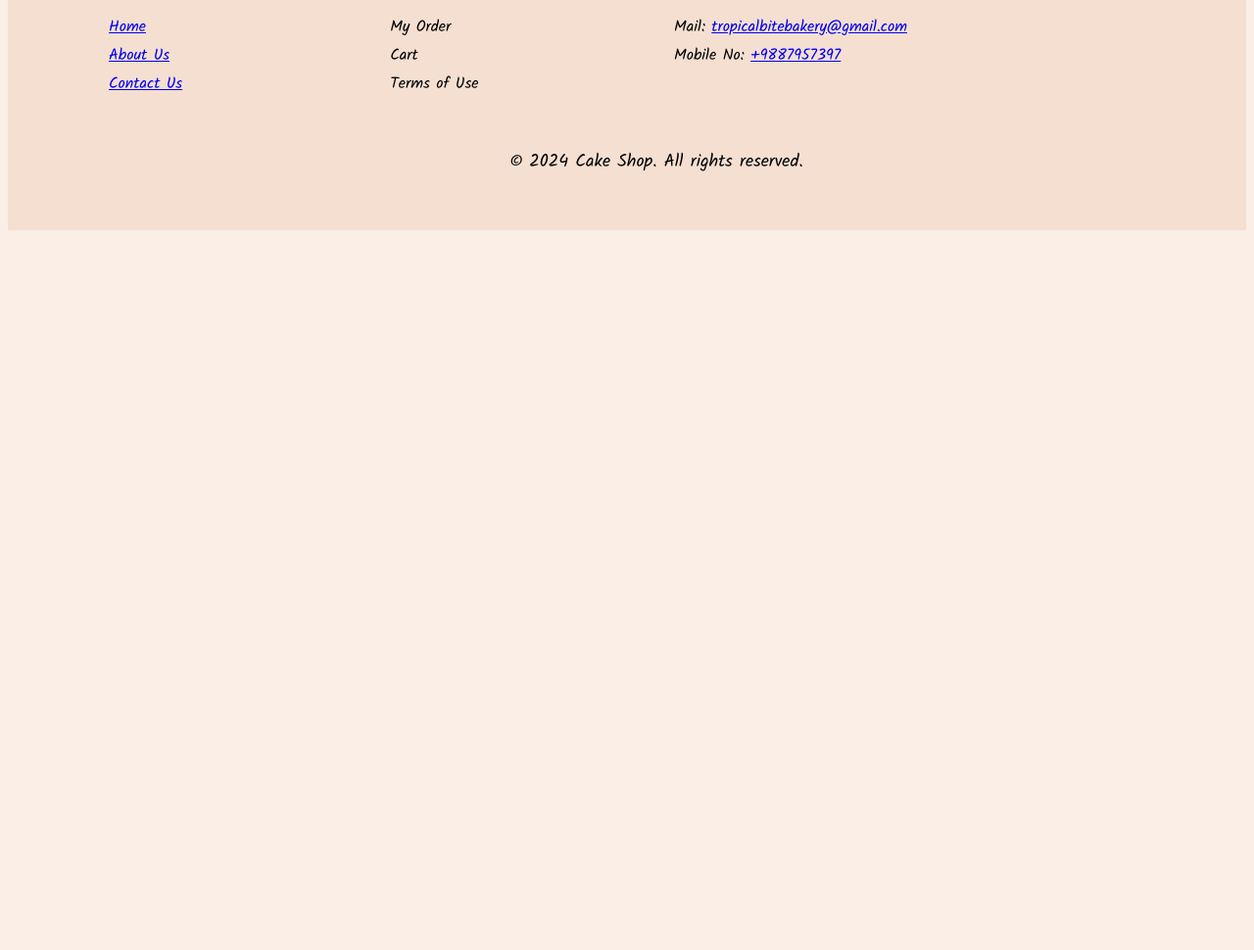
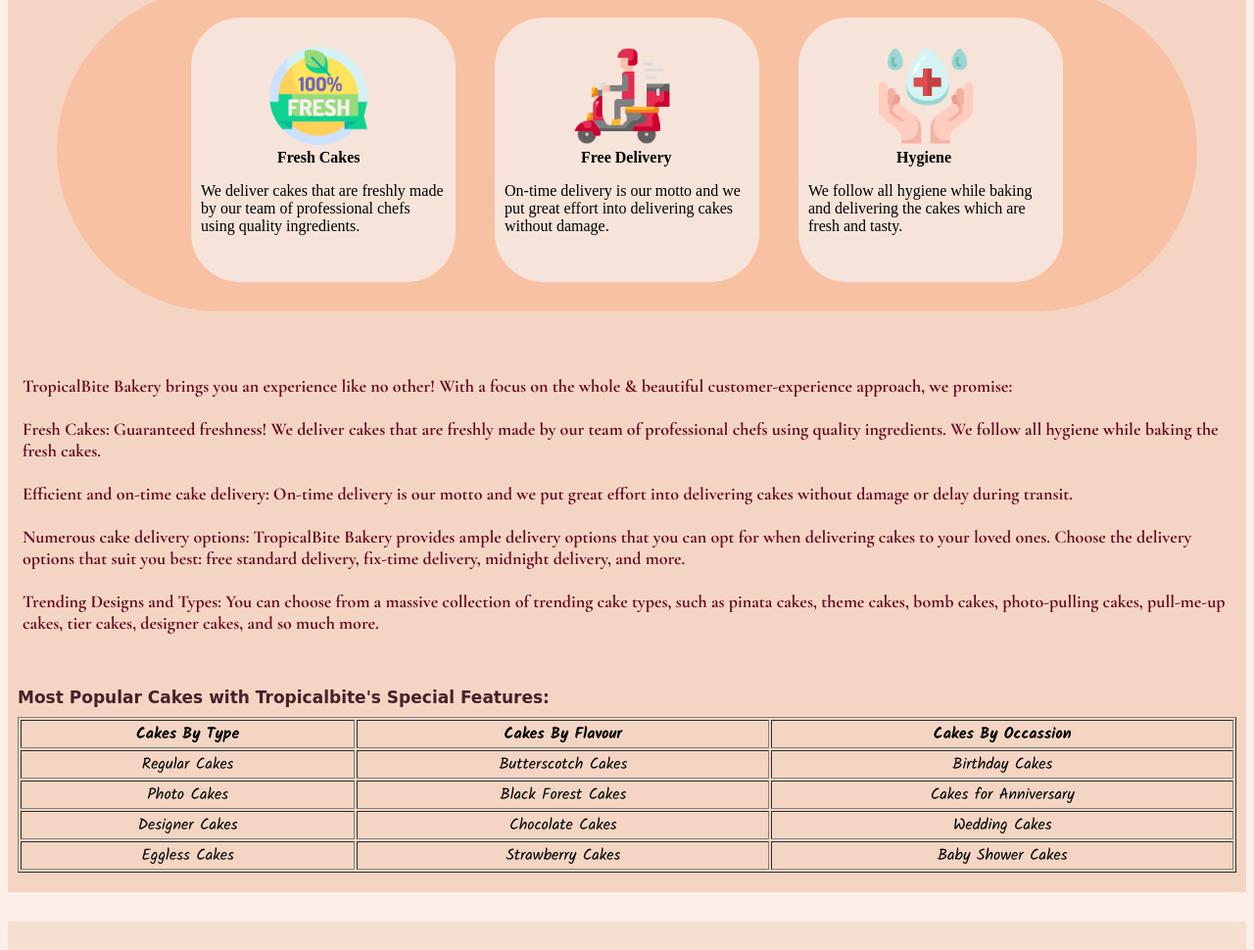
Before and after one commit to hemangimahale10/tropicalbite-bakery, a plain HTML site: page pages/about.html in a window 1280 px wide. Shown: the part 387-1357 px from the top of the page at 98% size. Before the commit the page ends 800 px from the top, so only its background shows below. Drawn offline with nearby package versions, Linux system fonts and the light colour scheme; a web font is replaced by a local one.

Commit message:
about page is added

```diff
--- a/css/about.css
+++ b/css/about.css
@@ -0,0 +1,62 @@
+.about-div{
+    background-color: #f4d5c3;
+    padding: 10px 0;
+}
+
+.why-to-choose-us-heading{
+    color: #33272a;
+    text-align: center;
+    font-size: 25px;
+    margin: 30px auto;
+    font-family: "Edu AU VIC WA NT Hand", cursive;
+}
+
+.cards-container{
+    display: flex;
+    background-color: #f8c1a3;
+    padding: 10px;
+    justify-content: center;
+    margin: 50px;
+    border-radius: 250px;
+}
+
+.card{
+    height: 250px;
+    width: 250px;
+    background-color: #f6e4da;
+    padding: 10px;
+    border-radius: 50px;
+    margin: 20px;
+}
+
+.img-card{
+    height: 100px;
+    margin: 20px 70px 0 70px;
+}
+
+.img-info{
+    margin: 10px 78px;
+}
+
+.why-to-choose-us{
+    color: #670c24;
+    font-size: 18px;
+    margin: 40px auto;
+    padding: 15px;
+    font-family: "Cormorant Garamond", serif;
+    font-weight: 700;
+}
+
+.text{
+    padding: 10px 0 20px 10px;
+    margin: 10px 0 20px 0px;
+    font-size: 17px;
+    color: #47202a;
+    font-family: "Edu AU VIC WA NT Hand", cursive;
+}
+
+.table{
+    padding: 10px;
+    text-align: center;
+    font-family: "Kalam", cursive;
+}
--- a/css/gallery.css
+++ b/css/gallery.css
@@ -4,6 +4,7 @@
     flex-direction: row;
     background-color: #f4d5c3;
     flex-wrap: wrap;
+    border-radius: 20px;
 }
 
 .img-card{
--- a/css/style.css
+++ b/css/style.css
@@ -1,6 +1,8 @@
 @import url('https://fonts.googleapis.com/css2?family=Edu+AU+VIC+WA+NT+Hand:wght@400..700&family=Pacifico&display=swap');
 
 @import url('https://fonts.googleapis.com/css2?family=Edu+AU+VIC+WA+NT+Hand:wght@400..700&family=Kalam:wght@300;400;700&family=Pacifico&display=swap');
+
+@import url('https://fonts.googleapis.com/css2?family=Cormorant+Garamond:ital,wght@0,300;0,400;0,500;0,600;0,700;1,300;1,400;1,500;1,600;1,700&display=swap');
 
 body{
     background-color: #faeee7;
--- a/pages/about.html
+++ b/pages/about.html
@@ -29,6 +29,79 @@
             <a href="./contact.html" class="header-text"> Contact Us </a>
         </div>
     </header>
+
+    <div class="about-div">
+
+    <h2 class="why-to-choose-us-heading"> Why to Chosse Us?</h2>
+
+    <div class="cards-container">
+
+        <div class="card">
+            <img src="./../img/fresh.png" class="img-card"/>
+            <b class="img-info"> Fresh Cakes </b>
+            <p> We deliver cakes that are freshly made by our team of professional chefs using quality ingredients. </p>
+        </div>
+
+        <div class="card">
+            <img src="./../img/delivery-man.png" class="img-card"/>
+            <b class="img-info"> Free Delivery </b>
+            <p> On-time delivery is our motto and we put great effort into delivering cakes without damage. </p>
+        </div>
+
+        <div class="card">
+            <img src="./../img/sanitary.png" class="img-card"/>
+            <b class="img-info" style="margin: 90px;"> Hygiene </b>
+            <p> We follow all hygiene while baking and delivering the cakes which are fresh and tasty. </p>
+        </div>
+
+    </div>
+
+    <p class="why-to-choose-us">
+        <b> TropicalBite Bakery brings you an experience like no other! With a focus on the whole & beautiful customer-experience approach, we promise: <br> <br> </b>
+        <b> Fresh Cakes: </b> Guaranteed freshness! We deliver cakes that are freshly made by our team of professional chefs using quality ingredients. We follow all hygiene while baking the fresh cakes. <br> <br>
+        <b> Efficient and on-time cake delivery: </b> On-time delivery is our motto and we put great effort into delivering cakes without damage or delay during transit. <br> <br>
+        <b> Numerous cake delivery options: </b> TropicalBite Bakery provides ample delivery options that you can opt for when delivering cakes to your loved ones. Choose the delivery options that suit you best: free standard delivery, fix-time delivery, midnight delivery, and more. <br> <br>
+        <b> Trending Designs and Types: </b> You can choose from a massive collection of trending cake types, such as pinata cakes, theme cakes, bomb cakes, photo-pulling cakes, pull-me-up cakes, tier cakes, designer cakes, and so much more. <br>
+    </p>
+
+    <b class="text"> Most Popular Cakes with Tropicalbite's Special Features: </b>
+
+    <div class="table">
+
+    <table border="1" width="100%">
+        <tr>
+            <th>  Cakes By Type </th>
+            <th> Cakes By Flavour </th>
+            <th> Cakes By Occassion </th>
+        </tr>
+
+        <tr>
+            <td> Regular Cakes </td>
+            <td> Butterscotch Cakes </td>
+            <td> Birthday Cakes </td>
+        </tr>
+
+        <tr>
+            <td> Photo Cakes </td>
+            <td> Black Forest Cakes </td>
+            <td> Cakes for Anniversary </td>
+        </tr>
+
+        <tr>
+            <td> Designer Cakes	</td>
+            <td> Chocolate Cakes </td>
+            <td> Wedding Cakes </td>
+        </tr>
+
+        <tr>
+            <td> Eggless Cakes </td>
+            <td> Strawberry Cakes </td>
+            <td> Baby Shower Cakes </td>
+        </tr>
+    </table>
+
+    </div>
+    </div>
 
     <footer class="footer">
 
```
Also changed, not shown: img/delivery-man.png (added), img/fresh.png (added), img/sanitary.png (added).
